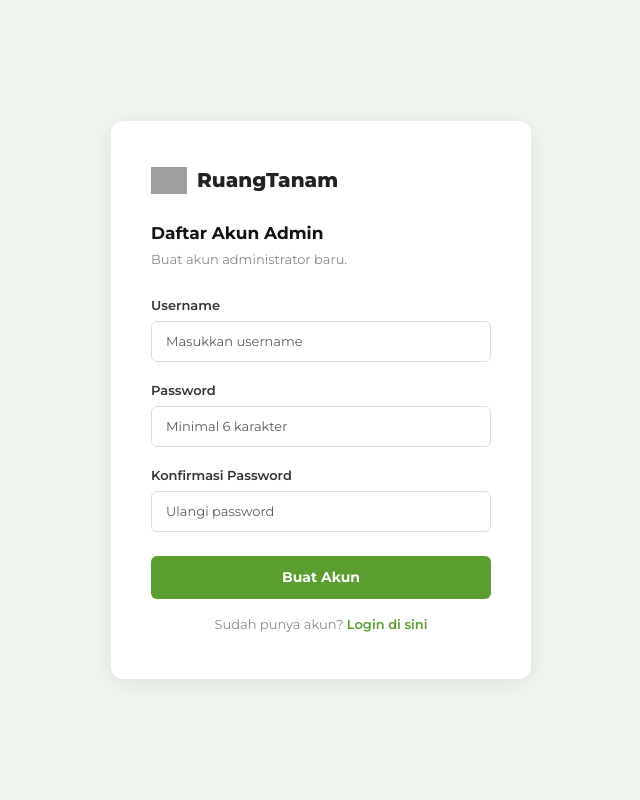
After one commit to zhafifrahman02-jpg/ta-ppwd-kelrz, a PHP site: page /register.php in a window 1280 px wide. The commit adds this page. Shown: the whole page, without its empty margins (319-959 px from the left). Run offline with PHP 8.4, Linux system fonts and the light colour scheme; grey boxes are pictures that could not be loaded.

Commit message:
halaman register

```diff
--- /dev/null
+++ b/php/register.php
@@ -0,0 +1,152 @@
+<?php
+session_start();
+
+if (isset($_SESSION['admin'])) {
+    header("Location: admin.php");
+    exit;
+}
+
+$error = "";
+$success = "";
+
+if ($_SERVER['REQUEST_METHOD'] === 'POST') {
+    require __DIR__ . '/koneksi.php';
+
+    $username = trim($_POST['username']);
+    $password = trim($_POST['password']);
+    $confirm  = trim($_POST['confirm_password']);
+
+    // Validasi input
+    if (empty($username) || empty($password) || empty($confirm)) {
+        $error = "Semua field wajib diisi.";
+    } elseif (strlen($password) < 6) {
+        $error = "Password minimal 6 karakter.";
+    } elseif ($password !== $confirm) {
+        $error = "Konfirmasi password tidak cocok.";
+    } else {
+        $cek = mysqli_prepare($koneksi, "SELECT id FROM admin WHERE username = ?");
+        mysqli_stmt_bind_param($cek, "s", $username);
+        mysqli_stmt_execute($cek);
+        mysqli_stmt_store_result($cek);
+
+        if (mysqli_stmt_num_rows($cek) > 0) {
+            $error = "Username sudah digunakan.";
+        } else {
+            $hashed = password_hash($password, PASSWORD_BCRYPT);
+
+            $stmt = mysqli_prepare($koneksi, "INSERT INTO admin (username, password) VALUES (?, ?)");
+            mysqli_stmt_bind_param($stmt, "ss", $username, $hashed);
+
+            if (mysqli_stmt_execute($stmt)) {
+                $success = "Akun berhasil dibuat! Silakan login.";
+            } else {
+                $error = "Gagal membuat akun. Coba lagi.";
+            }
+        }
+    }
+}
+?>
+<!DOCTYPE html>
+<html lang="id">
+<head>
+    <meta charset="UTF-8">
+    <meta name="viewport" content="width=device-width, initial-scale=1.0">
+    <title>Registrasi Admin – RuangTanam</title>
+    <link href="https://cdn.jsdelivr.net/npm/bootstrap@5.3.3/dist/css/bootstrap.min.css" rel="stylesheet">
+    <link href="https://fonts.googleapis.com/css2?family=Montserrat:wght@400;500;600;700;800&display=swap" rel="stylesheet">
+    <style>
+        * { font-family: 'Montserrat', sans-serif; }
+        body {
+            background: #f0f4ee;
+            min-height: 100vh;
+            display: flex;
+            align-items: center;
+            justify-content: center;
+        }
+        .login-card {
+            background: white;
+            border-radius: 12px;
+            padding: 44px 40px;
+            width: 100%;
+            max-width: 420px;
+            box-shadow: 0 4px 24px rgba(0,0,0,0.08);
+        }
+        .login-logo {
+            display: flex;
+            align-items: center;
+            gap: 10px;
+            margin-bottom: 28px;
+        }
+        .login-logo img { width: 36px; }
+        .login-logo span { font-size: 20px; font-weight: 800; color: #222; }
+        .login-card h4 { font-size: 17px; font-weight: 700; margin-bottom: 6px; color: #111; }
+        .login-card p.sub { font-size: 13px; color: #888; margin-bottom: 24px; }
+        label { font-size: 13px; font-weight: 600; color: #333; margin-bottom: 5px; }
+        .form-control {
+            border-radius: 6px; font-size: 13px;
+            padding: 10px 14px; border: 1px solid #ddd;
+        }
+        .form-control:focus {
+            border-color: #5a9e2f;
+            box-shadow: 0 0 0 3px rgba(90,158,47,0.12);
+        }
+        .btn-register {
+            background: #5a9e2f; color: white;
+            font-weight: 700; font-size: 14px;
+            border: none; border-radius: 6px;
+            padding: 11px; width: 100%;
+            margin-top: 8px; transition: background 0.2s;
+        }
+        .btn-register:hover { background: #457a24; }
+        .alert-error {
+            background: #fff0f0; border: 1px solid #f5c6c6;
+            color: #c0392b; border-radius: 6px;
+            padding: 10px 14px; font-size: 13px; margin-bottom: 16px;
+        }
+        .alert-success {
+            background: #f0fff4; border: 1px solid #b7ebc8;
+            color: #27ae60; border-radius: 6px;
+            padding: 10px 14px; font-size: 13px; margin-bottom: 16px;
+        }
+    </style>
+</head>
+<body>
+    <div class="login-card">
+        <div class="login-logo">
+            <img src="https://media.istockphoto.com/id/1045368942/vector/abstract-green-leaf-logo-icon-vector-design-ecology-icon-set-eco-icon.jpg?s=612x612&w=0&k=20&c=XIfHMI8r1G73blCpCBFmLIxCtOLx8qX0O3mZC9csRLs=" alt="Logo">
+            <span>RuangTanam</span>
+        </div>
+
+        <h4>Daftar Akun Admin</h4>
+        <p class="sub">Buat akun administrator baru.</p>
+
+        <?php if ($error): ?>
+            <div class="alert-error"><?= htmlspecialchars($error) ?></div>
+        <?php endif; ?>
+        <?php if ($success): ?>
+            <div class="alert-success"><?= htmlspecialchars($success) ?></div>
+        <?php endif; ?>
+
+        <form method="POST">
+            <div class="mb-3">
+                <label>Username</label>
+                <input type="text" name="username" class="form-control" placeholder="Masukkan username" required>
+            </div>
+            <div class="mb-3">
+                <label>Password</label>
+                <input type="password" name="password" class="form-control" placeholder="Minimal 6 karakter" required>
+            </div>
+            <div class="mb-3">
+                <label>Konfirmasi Password</label>
+                <input type="password" name="confirm_password" class="form-control" placeholder="Ulangi password" required>
+            </div>
+            <button type="submit" class="btn-register">Buat Akun</button>
+        </form>
+
+        <div class="text-center mt-3" style="font-size:13px; color:#888;">
+            Sudah punya akun?
+            <a href="login.php" style="color:#5a9e2f; font-weight:600; text-decoration:none;">Login di sini</a>
+        </div>
+    </div>
+</body>
+</html>
```
Also changed, not shown: php/login.php (+21 -8 lines).
